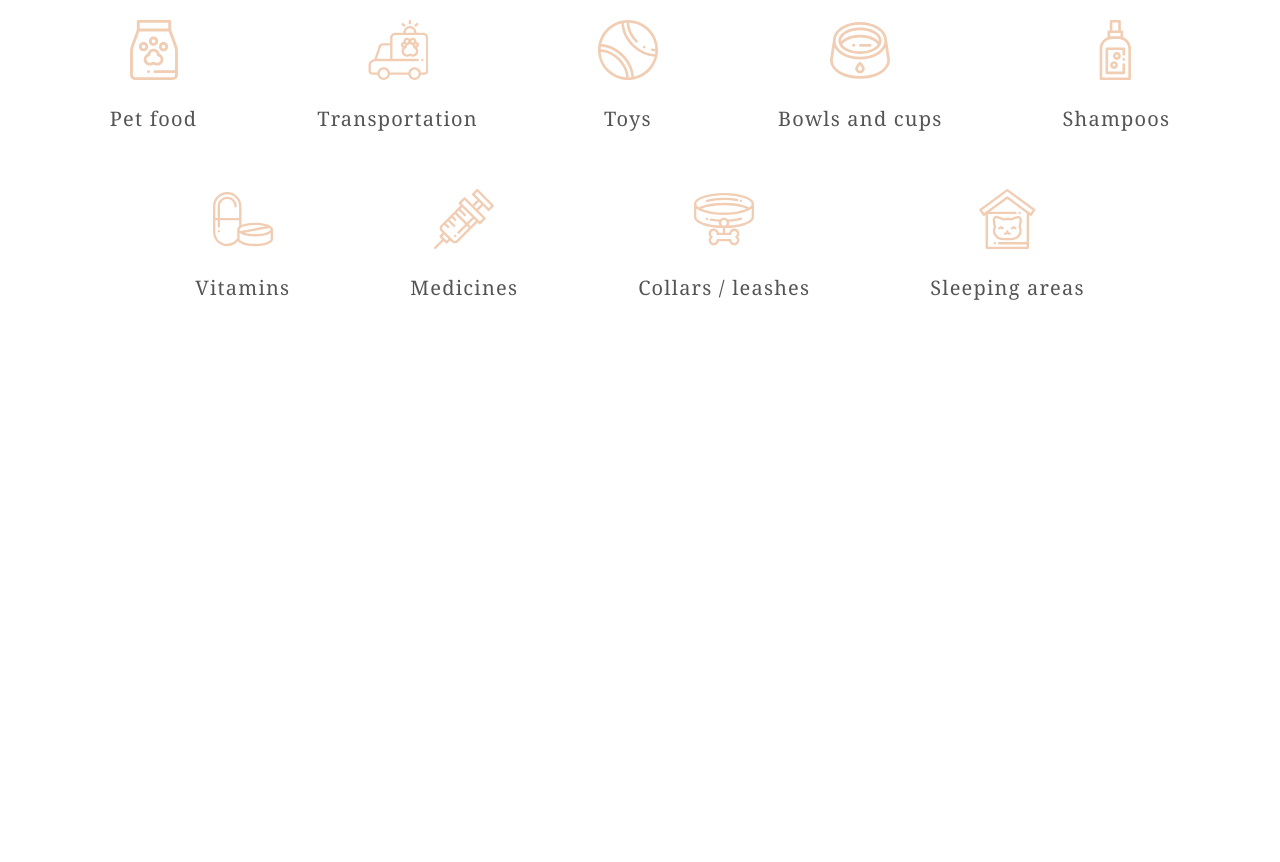
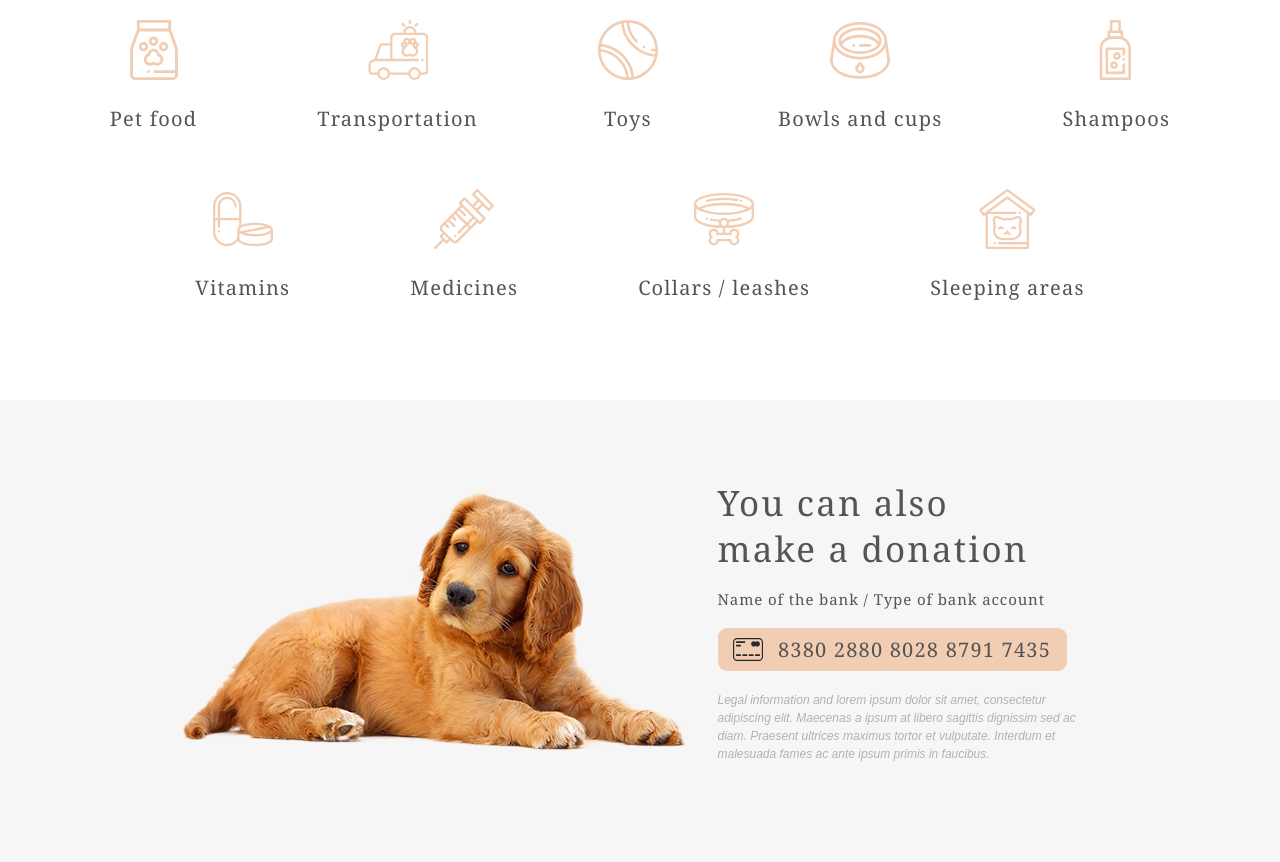
Before and after one commit to Gricyan/JS-FE-2022, a website: page shelter/index.html in a window 1280 px wide. Shown: the part 2584-3446 px from the top of the page. Before the commit the page ends 2984 px from the top, so only its background shows below. Drawn offline with Linux system fonts and the light colour scheme; files whose address does not match are found by name.

Commit message:
feat: add donation section

```diff
--- a/shelter/index.html
+++ b/shelter/index.html
@@ -116,6 +116,20 @@
       </div>
     </div>
   </section>
+  <section class="donation" id="donation">
+    <div class="donation__container donation-wrapper">
+      <div class="donation__img"></div>
+      <div class="donation__content">
+        <h3 class="donation__header">You can also <br>make a donation</h3>
+        <h5 class="donation__subheader">Name of the bank / Type of bank account</h5>
+        <div class="donation__card">
+          <span class="donation__card-icon"></span>
+          <h4 class="donation__card-number">8380 2880 8028 8791 7435</h4>
+        </div>
+        <div class="donation__legal-text">Legal information and lorem ipsum dolor sit amet, consectetur adipiscing elit. Maecenas a ipsum at libero sagittis dignissim sed ac diam. Praesent ultrices maximus tortor et vulputate. Interdum et malesuada fames ac ante ipsum primis in faucibus.</div>
+      </div>
+    </div>
+  </section>
 
 
 
--- a/shelter/scss/abstract/_constants.scss
+++ b/shelter/scss/abstract/_constants.scss
@@ -7,6 +7,7 @@ $color-light-xl: #ffffff;
 $color-light-l: #F6F6F6;
 $color-dark: #000000;
 $color-dark-s: #cdcdcd;
+$color-dark-m: #B2B2B2;
 $color-dark-l: #545454;
 $color-dark-3xl: #292929;
 
--- /dev/null
+++ b/shelter/scss/components/_donation.scss
@@ -0,0 +1,70 @@
+.donation {
+  height: 462px;
+  background-color: $color-light-l;
+}
+
+.donation-wrapper {
+  width: $desktop-width;
+  margin: auto;
+  padding: 45px 40px;
+}
+
+.donation__container {
+  @include flex-box($justify: center);
+  column-gap: 30px;
+}
+
+.donation__img {
+  width: 505px;
+  height: 261px;
+  background-image: url(../../assets/img/donation-dog.png);
+  background-repeat: no-repeat;
+  background-position: center;
+}
+
+.donation__content {
+  width: 380px;
+  color: $color-dark-l;
+}
+
+.donation__header {
+  margin-bottom: 0;
+  letter-spacing: 0.06em;
+}
+
+.donation__subheader {
+  margin: 20px 0;
+  letter-spacing: 0.06em;
+}
+
+.donation__card {
+  @include flex-box($justify: center);
+  width: 349px;
+  height: 43px;
+  background-color: $color-primary;
+  border-radius: 9px;
+}
+
+.donation__card-icon {
+  content: "";
+  display: inline-block;
+  width: 30px;
+  height: 23px;
+  background-image: url("../../assets/icons/donation-icons/credit-card.svg");
+  background-repeat: no-repeat;
+  background-position: center;
+}
+
+.donation__card-number {
+  display: inline-block;
+  margin-left: 15px;
+  letter-spacing: 0.06em;
+}
+
+.donation__legal-text {
+  margin: 20px 0 35px;
+  @include font(1.2rem,
+  1.8rem,
+  $style: italic);
+  color: $color-dark-m;
+}
--- a/shelter/scss/style.scss
+++ b/shelter/scss/style.scss
@@ -22,6 +22,7 @@
 @import "components/about";
 @import "components/pets";
 @import "components/help";
+@import "components/donation";
 
 /* Layouts */
 
```
Also changed, not shown: shelter/assets/icons/donation-icons/credit-card.svg (added), shelter/assets/img/donation-dog.png (added), shelter/scss/style.css, 1 other file.
